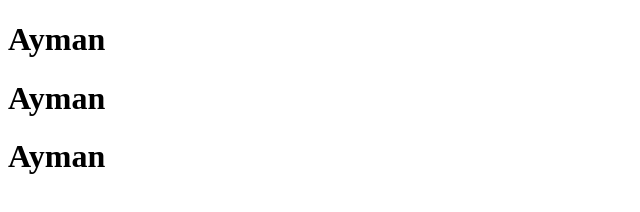
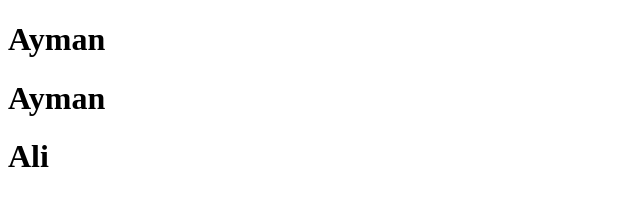
Before and after one commit to AymanAbdeljawad/test-repos, a plain HTML site: page index.html in a window 1280 px wide. Shown: the whole page, without its empty margins (0-640 px from the left). Drawn offline with Linux system fonts and the light colour scheme.

Commit message:
first commit first1111

```diff
--- a/index.html
+++ b/index.html
@@ -6,6 +6,6 @@
     <body>
         <h1>Ayman</h1>
         <h1>Ayman</h1>
-        <h1>Ayman</h1>
+        <h1>Ali</h1>
     </body>
 </html>
```
